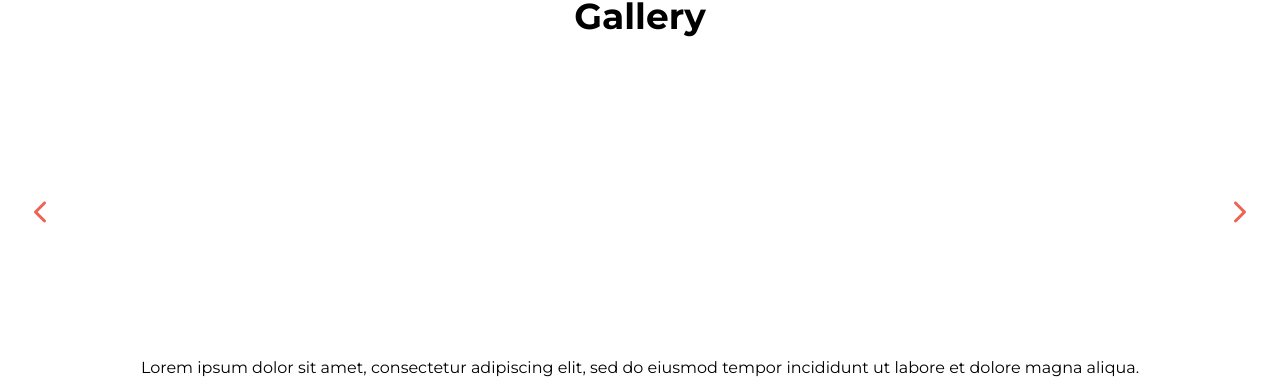
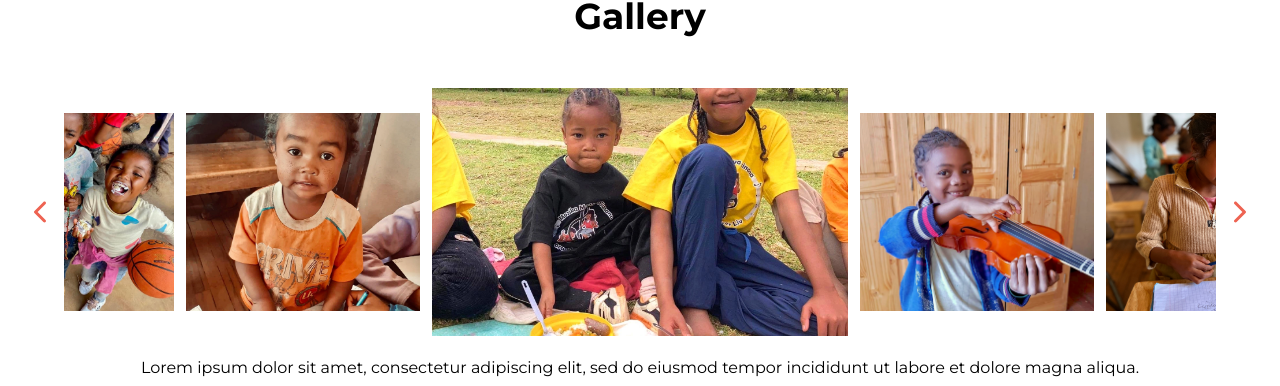
Before and after one commit to NoroffFEU/musikkforandrerliv.no, a React (Vite) app: page /gallery in a window 1280 px wide. Shown: the part 244-630 px from the top of the page. Built offline with nearby package versions, Linux system fonts and the light colour scheme; a web font is replaced by a local one.

Commit message:
Connected carousel to placeholder-images as compressed images has been deleted

```diff
--- a/src/components/galleryPage/ImageCarousel.jsx
+++ b/src/components/galleryPage/ImageCarousel.jsx
@@ -8,7 +8,7 @@ import { useLightbox } from '../../hooks/useLightbox';
 
 // Temporary image imports
 const imageImports = import.meta.glob(
-  '/src/compressed-images/*.{png,jpg,jpeg,svg,webp}',
+  '/public/assets/placeholder-images/*.{jpg,jpeg,webp}',
   { eager: true },
 );
 
@@ -29,6 +29,8 @@ const ImageCarousel = () => {
   const [loadedImages, setLoadedImages] = useState(
     Array(images.length).fill(false),
   );
+
+  console.log('imageImports', images);
 
   // Use the global lightbox hook
   const { openLightbox } = useLightbox();
```
